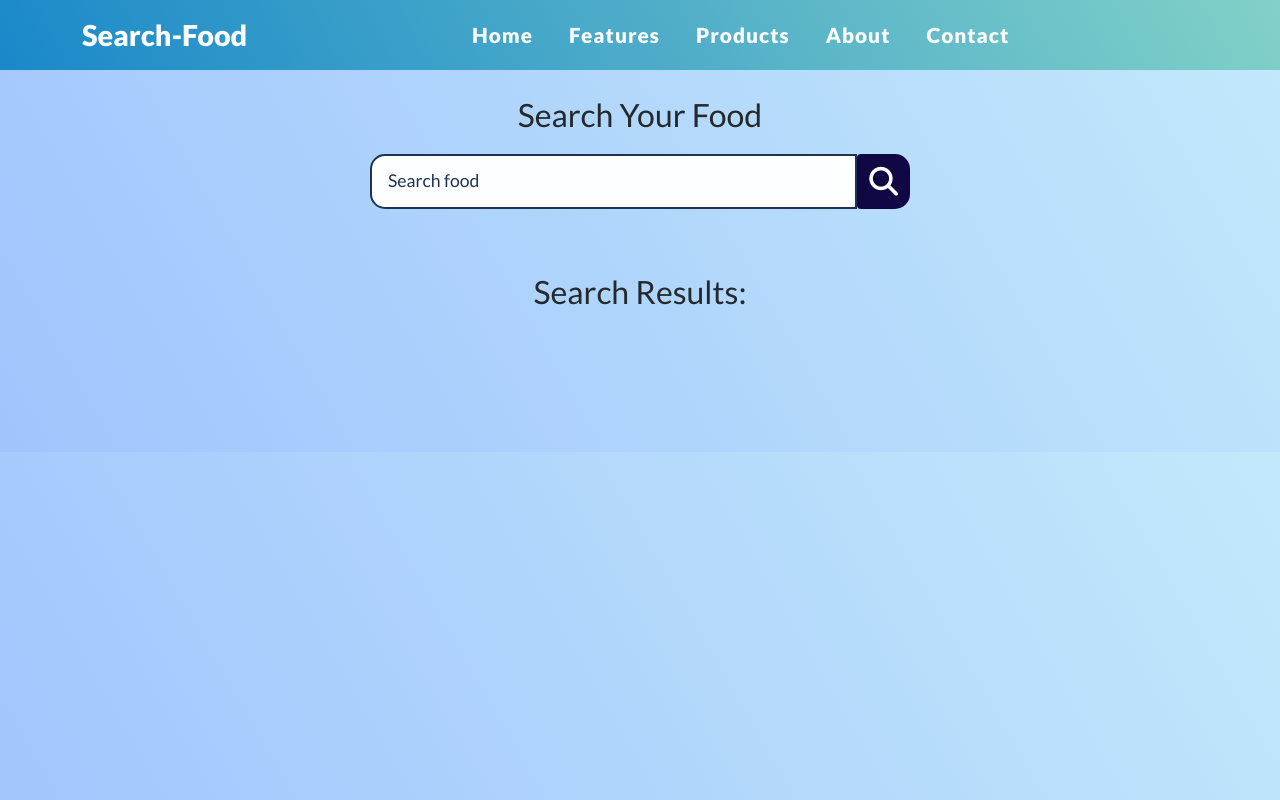
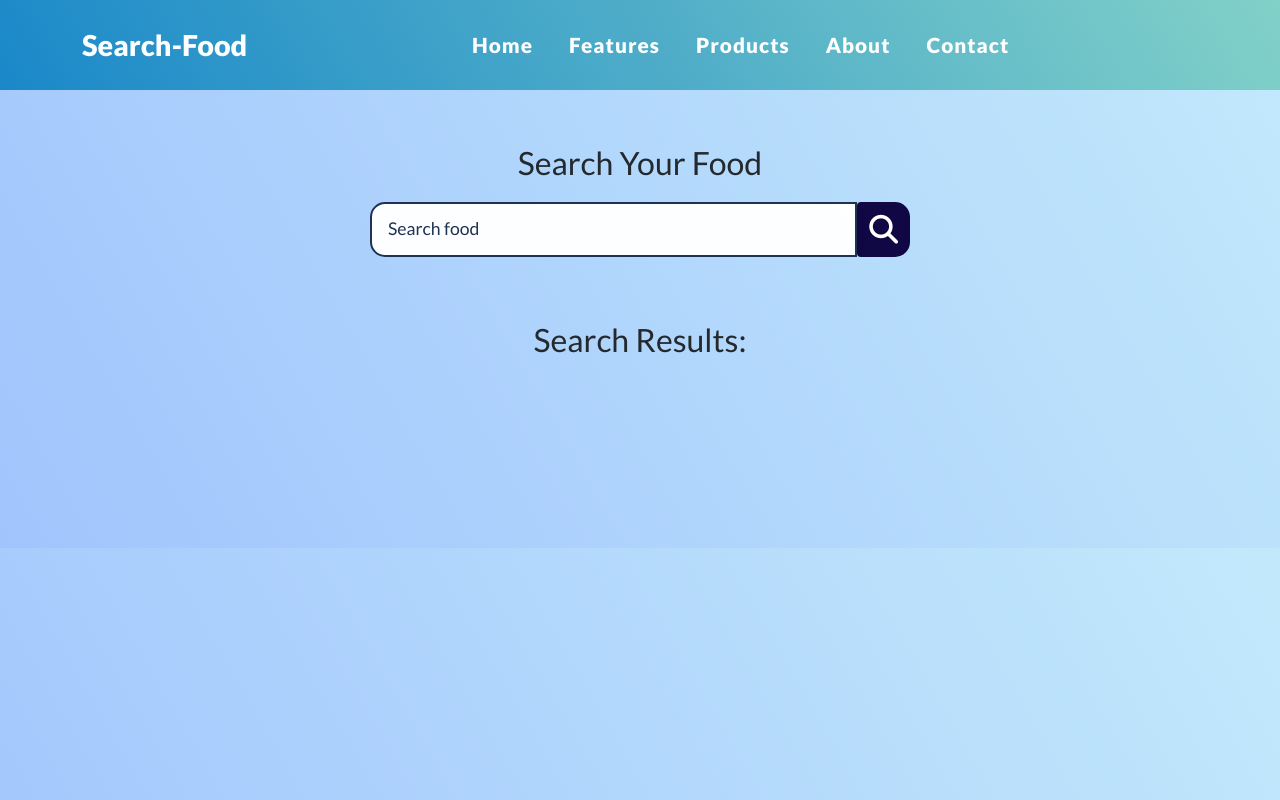
Before and after one commit to sojol4242/Assignment5, a plain HTML site: page index.html in a window 1280 px wide. Drawn offline with nearby package versions, Linux system fonts and the light colour scheme.

Commit message:
style chnages

```diff
--- a/style.css
+++ b/style.css
@@ -27,7 +27,7 @@ body {
 
 .navbar {
     background: linear-gradient(60deg, #1787c8, #80d0c7);
-    height: 70px;
+    height: 90px;
 }
 
 .navbar .navbar-brand {
@@ -78,7 +78,7 @@ body {
 /*  main container*/
 
 .container {
-    margin: 2rem auto;
+    margin: 5rem auto;
 }
 
 .meal-wrapper {
```
